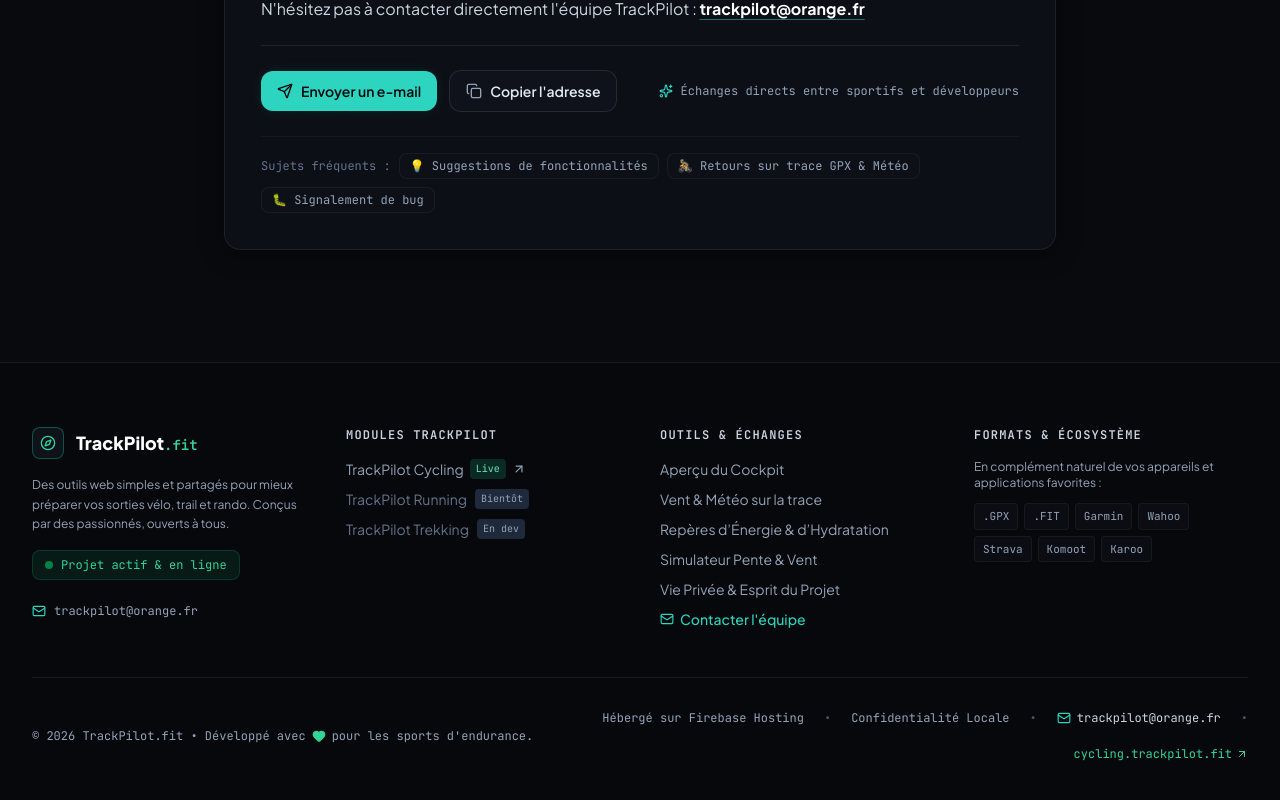
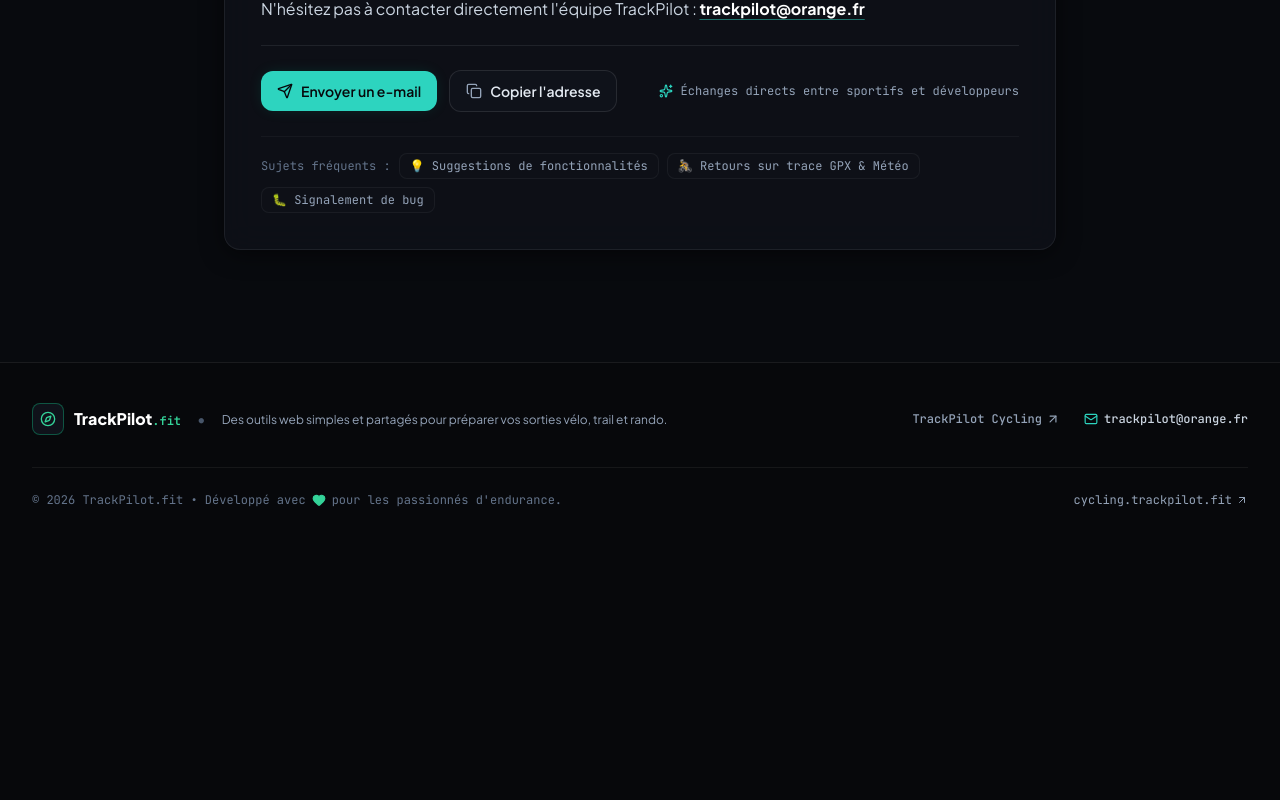
Before and after one commit to roch-manfredini/TrackPilot-Hub, a React (Vite) app: page / in a window 1280 px wide. Shown: the part 7325-8125 px from the top of the page. After the commit the page ends 7873 px from the top, so only its background shows below. Built offline with nearby package versions, Linux system fonts and the light colour scheme.

Commit message:
fix(footer): épuration et allègement du pied de page, suppression des informations superflues et alignement fluide

```diff
--- a/src/components/Footer.tsx
+++ b/src/components/Footer.tsx
@@ -7,148 +7,70 @@ interface FooterProps {
 
 export const Footer: React.FC<FooterProps> = ({ onOpenContact }) => {
   return (
-    <footer className="border-t border-white/[0.08] bg-dark-950 pt-16 pb-12">
+    <footer className="border-t border-white/[0.08] bg-dark-950 py-10">
       <div className="max-w-7xl mx-auto px-4 sm:px-6 lg:px-8">
 
-        {/* Top Footer Grid */}
-        <div className="grid grid-cols-1 md:grid-cols-4 gap-10 pb-12 border-b border-white/[0.08]">
+        {/* Main Footer Row */}
+        <div className="flex flex-col md:flex-row items-center justify-between gap-6 pb-8 border-b border-white/[0.06]">
 
-          {/* Brand Info */}
-          <div className="md:col-span-1 space-y-4">
-            <div className="flex items-center gap-3">
+          {/* Brand & Brief Tagline */}
+          <div className="flex flex-col sm:flex-row items-center gap-3 sm:gap-4 text-center sm:text-left">
+            <div className="flex items-center gap-2.5 shrink-0">
               <div className="flex items-center justify-center w-8 h-8 rounded-lg bg-dark-850 border border-brand-500/40 text-brand-400">
                 <Compass className="w-4 h-4" />
               </div>
-              <span className="text-lg font-extrabold text-white">TrackPilot<span className="text-brand-400 font-mono text-sm">.fit</span></span>
+              <span className="text-base font-extrabold text-white">
+                TrackPilot<span className="text-brand-400 font-mono text-xs">.fit</span>
+              </span>
             </div>
-            <p className="text-xs text-slate-400 leading-relaxed">
-              Des outils web simples et partagés pour mieux préparer vos sorties vélo, trail et rando. Conçus par des passionnés, ouverts à tous.
+            <span className="hidden sm:inline text-slate-600">•</span>
+            <p className="text-xs text-slate-400 leading-relaxed max-w-md">
+              Des outils web simples et partagés pour préparer vos sorties vélo, trail et rando.
             </p>
-            <div className="flex items-center gap-2 text-xs font-mono text-emerald-400 bg-emerald-500/10 px-3 py-1.5 rounded-lg border border-emerald-500/20 w-fit">
-              <span className="w-2 h-2 rounded-full bg-brand-neon animate-pulse"></span>
-              <span>Projet actif & en ligne</span>
-            </div>
-            <div className="pt-1">
-              <a
-                href="mailto:trackpilot@orange.fr"
-                className="inline-flex items-center gap-2 text-xs font-mono text-slate-400 hover:text-teal-300 transition-colors group"
-                title="Écrire à l'équipe TrackPilot"
-              >
-                <Mail className="w-3.5 h-3.5 text-teal-400 group-hover:scale-110 transition-transform" />
-                <span>trackpilot@orange.fr</span>
-              </a>
-            </div>
           </div>
 
-          {/* Column 1: Modules */}
-          <div>
-            <h4 className="text-xs font-mono uppercase tracking-widest text-slate-300 font-semibold mb-4">
-              Modules TrackPilot
-            </h4>
-            <ul className="space-y-2.5 text-sm">
-              <li>
+          {/* Quick Access Links */}
+          <div className="flex flex-wrap items-center justify-center gap-5 sm:gap-6 text-xs text-slate-400 font-mono">
             <a
               href="https://cycling.trackpilot.fit"
               target="_blank"
               rel="noopener noreferrer"
-                  className="flex items-center gap-1.5 text-slate-400 hover:text-emerald-400 transition-colors"
+              className="hover:text-emerald-400 transition-colors flex items-center gap-1 font-medium"
             >
               <span>TrackPilot Cycling</span>
-                  <span className="text-[10px] px-1.5 py-0.2 bg-brand-500/20 text-brand-300 rounded font-mono">Live</span>
               <ArrowUpRight className="w-3.5 h-3.5" />
             </a>
-              </li>
-              <li>
-                <span className="flex items-center gap-2 text-slate-500 cursor-not-allowed">
-                  <span>TrackPilot Running</span>
-                  <span className="text-[10px] px-1.5 py-0.2 bg-slate-800 text-slate-400 rounded font-mono">Bientôt</span>
-                </span>
-              </li>
-              <li>
-                <span className="flex items-center gap-2 text-slate-500 cursor-not-allowed">
-                  <span>TrackPilot Trekking</span>
-                  <span className="text-[10px] px-1.5 py-0.2 bg-slate-800 text-slate-400 rounded font-mono">En dev</span>
-                </span>
-              </li>
-            </ul>
-          </div>
 
-          {/* Column 2: Navigation & Tech */}
-          <div>
-            <h4 className="text-xs font-mono uppercase tracking-widest text-slate-300 font-semibold mb-4">
-              Outils & Échanges
-            </h4>
-            <ul className="space-y-2.5 text-sm text-slate-400">
-              <li><a href="#cockpit" className="hover:text-white transition-colors">Aperçu du Cockpit</a></li>
-              <li><a href="#tech" className="hover:text-white transition-colors">Vent & Météo sur la trace</a></li>
-              <li><a href="#tech" className="hover:text-white transition-colors">Repères d’Énergie & d’Hydratation</a></li>
-              <li><a href="#simulator" className="hover:text-white transition-colors">Simulateur Pente & Vent</a></li>
-              <li><a href="#vision" className="hover:text-white transition-colors">Vie Privée & Esprit du Projet</a></li>
-              <li>
             <button
               type="button"
               onClick={onOpenContact}
-                  className="text-teal-400 hover:text-teal-300 font-medium transition-colors flex items-center gap-1.5 cursor-pointer text-left"
+              className="hover:text-teal-300 text-slate-300 transition-colors flex items-center gap-1.5 cursor-pointer font-medium"
+              title="Contacter l'équipe"
             >
-                  <Mail className="w-3.5 h-3.5" />
-                  <span>Contacter l'équipe</span>
+              <Mail className="w-3.5 h-3.5 text-teal-400" />
+              <span>trackpilot@orange.fr</span>
             </button>
-              </li>
-            </ul>
-          </div>
-
-          {/* Column 3: Standards & Formats */}
-          <div>
-            <h4 className="text-xs font-mono uppercase tracking-widest text-slate-300 font-semibold mb-4">
-              Formats & Écosystème
-            </h4>
-            <p className="text-xs text-slate-400 mb-3">
-              En complément naturel de vos appareils et applications favorites :
-            </p>
-            <div className="flex flex-wrap gap-1.5 text-[11px] font-mono text-slate-400">
-              <span className="px-2 py-1 rounded bg-dark-900 border border-white/5">.GPX</span>
-              <span className="px-2 py-1 rounded bg-dark-900 border border-white/5">.FIT</span>
-              <span className="px-2 py-1 rounded bg-dark-900 border border-white/5">Garmin</span>
-              <span className="px-2 py-1 rounded bg-dark-900 border border-white/5">Wahoo</span>
-              <span className="px-2 py-1 rounded bg-dark-900 border border-white/5">Strava</span>
-              <span className="px-2 py-1 rounded bg-dark-900 border border-white/5">Komoot</span>
-              <span className="px-2 py-1 rounded bg-dark-900 border border-white/5">Karoo</span>
-            </div>
           </div>
 
         </div>
 
-        {/* Bottom bar */}
-        <div className="pt-8 flex flex-col md:flex-row items-center justify-between gap-4 text-xs text-slate-400 font-mono">
-          <div className="flex items-center gap-1.5 whitespace-nowrap">
+        {/* Bottom Bar: Clean single line without wrapping on desktop, centered on mobile */}
+        <div className="pt-6 flex flex-col sm:flex-row items-center justify-between gap-3 text-xs text-slate-500 font-mono text-center sm:text-left">
+          <div className="flex flex-wrap items-center justify-center sm:justify-start gap-1.5 sm:whitespace-nowrap">
             <span>© {new Date().getFullYear()} TrackPilot.fit • Développé avec</span>
             <Heart className="w-3.5 h-3.5 text-brand-400 fill-brand-400 inline" />
-            <span>pour les sports d'endurance.</span>
+            <span>pour les passionnés d'endurance.</span>
           </div>
 
-          <div className="flex flex-wrap items-center justify-center md:justify-end gap-3 sm:gap-5">
-            <span className="hover:text-white transition-colors">Hébergé sur Firebase Hosting</span>
-            <span className="text-slate-600 hidden sm:inline">•</span>
-            <span className="hover:text-white transition-colors">Confidentialité Locale</span>
-            <span className="text-slate-600 hidden sm:inline">•</span>
-            <a
-              href="mailto:trackpilot@orange.fr"
-              className="hover:text-teal-300 text-slate-300 transition-colors flex items-center gap-1.5"
-            >
-              <Mail className="w-3.5 h-3.5 text-teal-400" />
-              <span>trackpilot@orange.fr</span>
-            </a>
-            <span className="text-slate-600 hidden sm:inline">•</span>
           <a
             href="https://cycling.trackpilot.fit"
             target="_blank"
             rel="noopener noreferrer"
-              className="text-emerald-400 hover:text-emerald-300 flex items-center gap-1"
+            className="text-slate-400 hover:text-emerald-400 transition-colors flex items-center justify-center gap-1 whitespace-nowrap"
           >
             <span>cycling.trackpilot.fit</span>
             <ArrowUpRight className="w-3 h-3" />
           </a>
-          </div>
         </div>
 
       </div>
```
Lines whose indentation alone changed are shown as unchanged.
